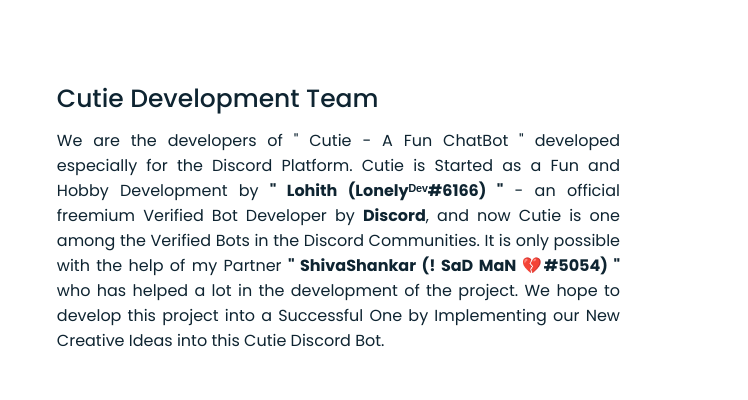
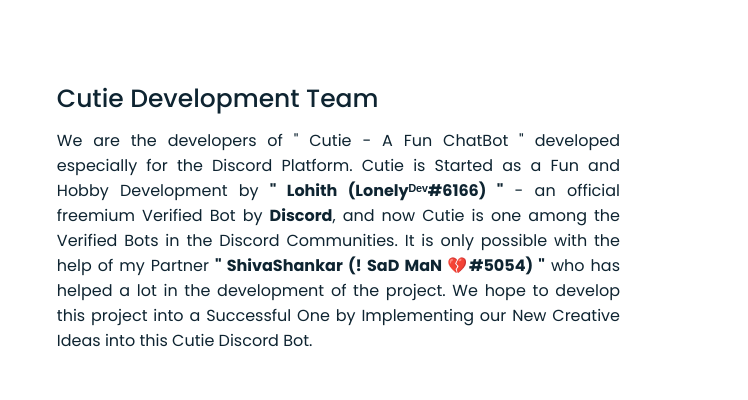
Before and after one commit to Vaathii/Cutie.github.io, a plain HTML site: page index.html in a window 1280 px wide. Shown: the part 960-1360 px from the top of the page, 532-1280 px from the left. Drawn offline with Linux system fonts and the light colour scheme; files whose address does not match are found by name.

Commit message:
Typo mistake fixed

```diff
--- a/index.html
+++ b/index.html
@@ -66,7 +66,7 @@
     <div class="right">
       <div class="topic">Cutie Development Team</div>
       <p>
-        We are the developers of " Cutie - A Fun ChatBot " developed especially for the Discord Platform. Cutie is Started as a Fun and Hobby Development by <strong>" Lohith (Lonelyᴰᵉᵛ#6166) "</strong> - an official freemium Verified Bot Developer  by <strong>Discord</strong>, and now Cutie is one among the Verified Bots in the Discord Communities. It is only possible with the help of my Partner <strong>" ShivaShankar (! SaD MaN 💔#5054) "</strong> who has helped a lot in the development of the project. We hope to develop this project into a Successful One by Implementing our New Creative Ideas into this Cutie Discord Bot.
+        We are the developers of " Cutie - A Fun ChatBot " developed especially for the Discord Platform. Cutie is Started as a Fun and Hobby Development by <strong>" Lohith (Lonelyᴰᵉᵛ#6166) "</strong> - an official freemium Verified Bot by <strong>Discord</strong>, and now Cutie is one among the Verified Bots in the Discord Communities. It is only possible with the help of my Partner <strong>" ShivaShankar (! SaD MaN 💔#5054) "</strong> who has helped a lot in the development of the project. We hope to develop this project into a Successful One by Implementing our New Creative Ideas into this Cutie Discord Bot.
 
       </p>
 
```
